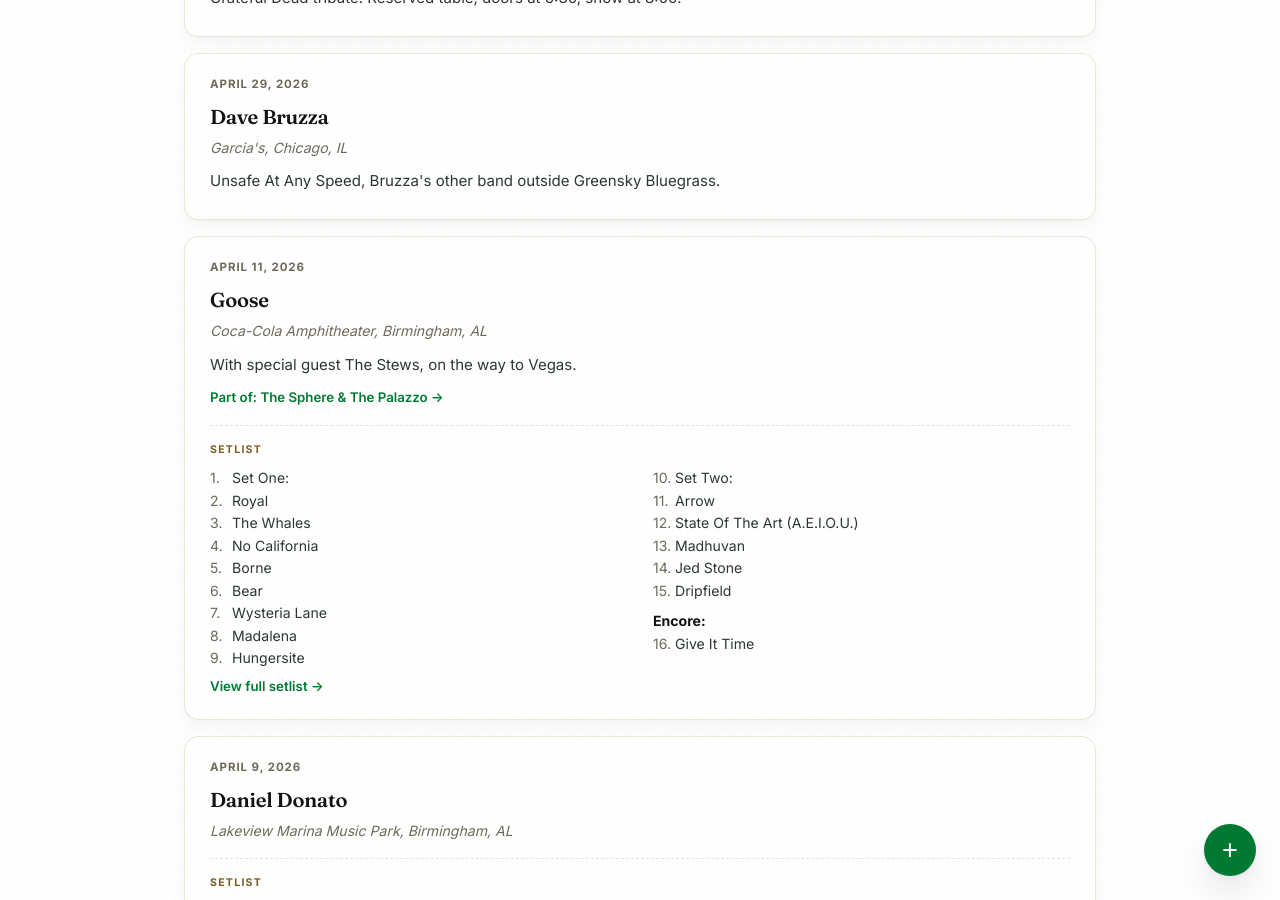
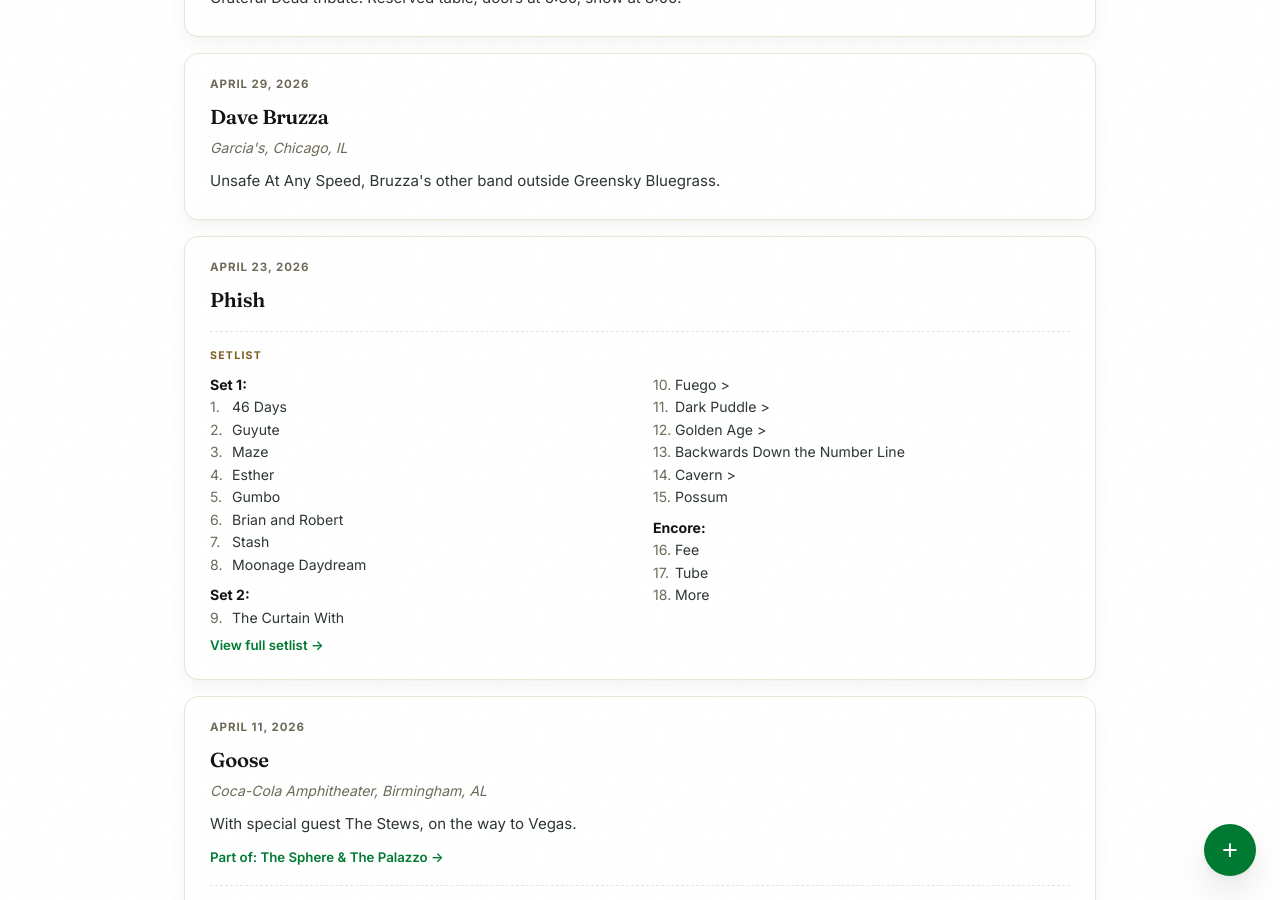
Before and after one commit to bmlanders/adventures, a Jekyll site: the page built from shows/index.html, in a window 1280 px wide and 900 px high, scrolled down 2680 px. Built offline with Jekyll 4.4.1, drawn with Linux system fonts in a browser that asks for light colours.

Commit message:
Log show: Phish on 2026-04-23

```diff
--- a/shows/index.html
+++ b/shows/index.html
@@ -142,6 +142,38 @@
   <h3>Dave Bruzza</h3>
   <div class="show-venue">Garcia's, Chicago, IL</div>
   <p class="show-notes">Unsafe At Any Speed, Bruzza's other band outside Greensky Bluegrass.</p>
+</div>
+
+<div class="show-entry" id="2026-04-23-phish">
+  <div class="show-date">April 23, 2026</div>
+  <h3>Phish</h3>
+  <div class="setlist">
+    <div class="setlist-lbl">Setlist</div>
+    <ol class="setlist-list">
+      <li class="setlist-set">Set 1:</li>
+      <li>46 Days</li>
+      <li>Guyute</li>
+      <li>Maze</li>
+      <li>Esther</li>
+      <li>Gumbo</li>
+      <li>Brian and Robert</li>
+      <li>Stash</li>
+      <li>Moonage Daydream</li>
+      <li class="setlist-set">Set 2:</li>
+      <li>The Curtain With</li>
+      <li>Fuego &gt;</li>
+      <li>Dark Puddle &gt;</li>
+      <li>Golden Age &gt;</li>
+      <li>Backwards Down the Number Line</li>
+      <li>Cavern &gt;</li>
+      <li>Possum</li>
+      <li class="setlist-set">Encore:</li>
+      <li>Fee</li>
+      <li>Tube</li>
+      <li>More</li>
+    </ol>
+  </div>
+  <a class="show-trip-link" href="https://www.setlist.fm/setlist/phish/2026/sphere-at-the-venetian-resort-las-vegas-nv-534c37b9.html" target="_blank" rel="noopener">View full setlist &rarr;</a>
 </div>
 
 <div class="show-entry" id="2026-04-11-goose">
```
